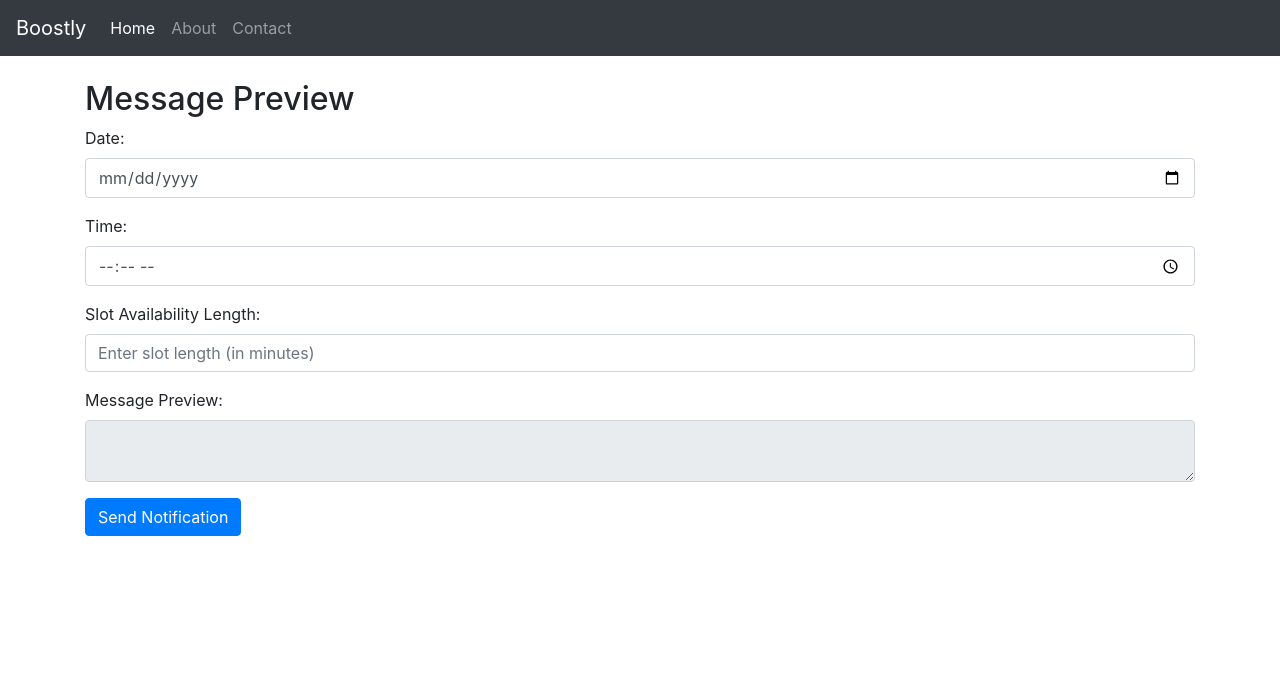
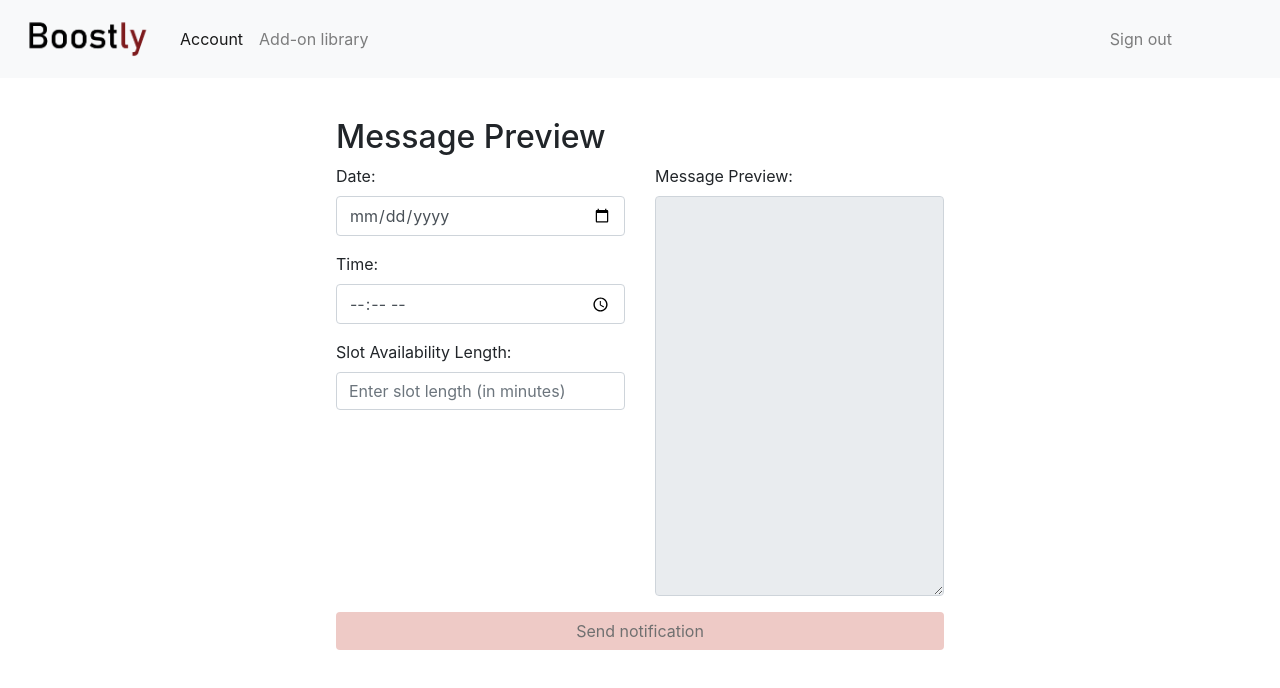
Before and after one commit to csidon/BoostlyForTimely, a plain HTML site: page template/businessWaitlist.html in a window 1280 px wide. Drawn offline with nearby package versions, Linux system fonts and the light colour scheme.

Commit message:
Working on db

```diff
--- a/static/styles.css
+++ b/static/styles.css
@@ -19,3 +19,34 @@
   .dropbtn {
     /* background-color: aquamarine; */
   }
+
+  .btn{
+    background-color: #EECAC6;
+    color:#707070;
+  }
+
+  .btn:hover{
+    background-color:white;
+    border-width: 2px;
+    border-color: #EECAC6;
+    color:#707070;
+  }
+
+  .logoLoginPage{
+    width:240px;
+    height: 90px;
+  }
+
+.signOutBtn{
+  position: absolute;
+  right: 100px;
+}
+
+.logoNav{
+  width: 140px;
+  height: auto;
+}
+
+#messagePreview{
+  height: 400px;
+}
--- a/template/businessWaitlist.html
+++ b/template/businessWaitlist.html
@@ -9,29 +9,31 @@
 <body>
 
   <!-- Navbar -->
-  <nav class="navbar navbar-expand-lg navbar-dark bg-dark">
-    <a class="navbar-brand" href="#">Boostly</a>
+    <nav class="navbar navbar-expand-sm navbar-light bg-light">
+      <a class="navbar-brand" href="#"><img class = "logoNav" src="../static/assests/logo-03.png" alt="Logo"></a>
       <button class="navbar-toggler" type="button" data-toggle="collapse" data-target="#navbarNav" aria-controls="navbarNav" aria-expanded="false" aria-label="Toggle navigation">
         <span class="navbar-toggler-icon"></span>
       </button>
       <div class="collapse navbar-collapse" id="navbarNav">
         <ul class="navbar-nav">
           <li class="nav-item active">
-          <a class="nav-link" href="#">Home</a>
+            <a class="nav-link" href="#">Account</a>
           </li>
           <li class="nav-item">
-          <a class="nav-link" href="#">About</a>
+            <a class="nav-link" href="#">Add-on library</a>
           </li>
-        <li class="nav-item">
-          <a class="nav-link" href="#">Contact</a>
+          <li class="nav-item signOutBtn">
+            <a class="nav-link" href="#">Sign out</a>
           </li>
         </ul>
       </div>
     </nav>
 
-  <div class="container mt-4">
+  <div class="container mt-4 w-50 p-3">
     <h2>Message Preview</h2>
         <form>
+          <div class="row">
+            <div class="col">
               <div class="form-group">
                 <label for="dateInput">Date:</label>
                 <input type="date" class="form-control" id="dateInput">
@@ -44,13 +46,17 @@
                 <label for="availabilityInput">Slot Availability Length:</label>
                 <input type="number" class="form-control" id="availabilityInput" placeholder="Enter slot length (in minutes)">
               </div>
+            </div>
+            <div class="col">
               <div class="form-group">
                 <label for="messagePreview">Message Preview:</label>
                 <textarea class="form-control" id="messagePreview" readonly></textarea>
               </div>
+            </div>
+          </div>
         </form>
         <!-- Send Notification Button -->
-        <button class="btn btn-primary" type="button">Send Notification</button>
+        <button class="btn btn-block" type="button">Send notification</button>
   </div>
 
 
```
Also changed, not shown: template/employeeWaitlist.html (+7 -7 lines), template/signUp.html (added, +38 -0 lines), static/assests/logo-03.png (added), 1 other file. Lines whose indentation alone changed are shown as unchanged.
